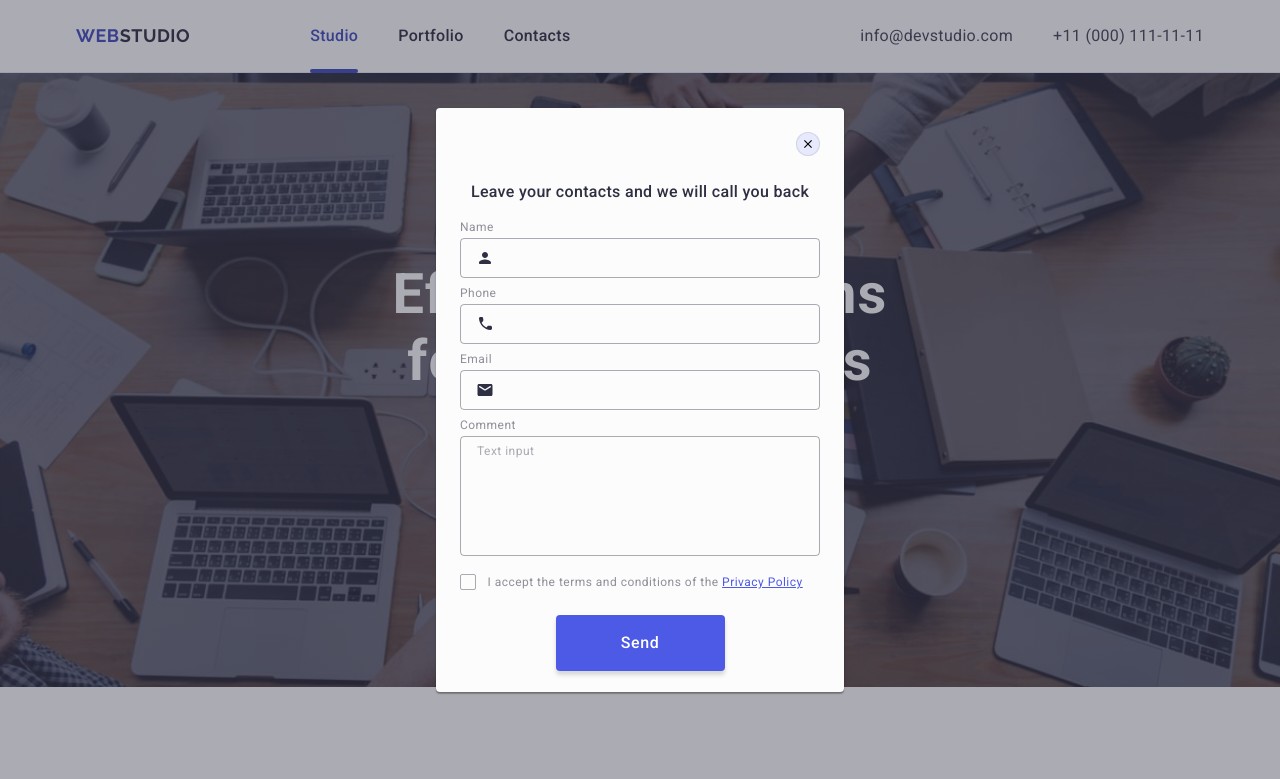
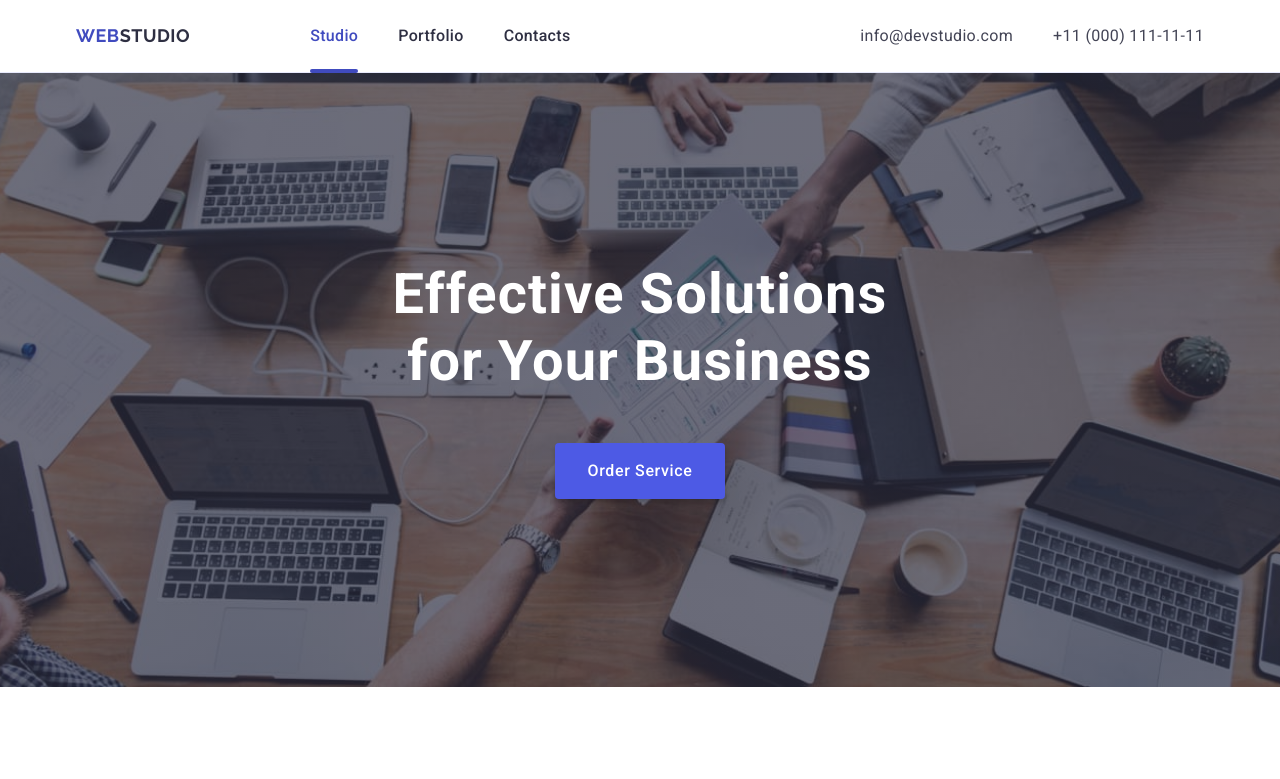
Before and after one commit to AlyonaDmytrenko/goit-markup-hw-06, a plain HTML site: page index.html in a window 1280 px wide. Shown: the top 779 px of the page. Drawn offline with nearby package versions, Linux system fonts and the light colour scheme.

Commit message:
M6 ДЗ 6

```diff
--- a/css/styles.css
+++ b/css/styles.css
@@ -372,8 +372,6 @@ img {
   margin: 0 auto;
   margin-bottom: 48px;
 }
-
-/* max-width для моб версси тайтл посмотреть */
 
 .hero-button {
   color: #fff;
@@ -1057,7 +1055,9 @@ img {
   .header-list {
     display: flex;
   }
-
+  .header-navigation {
+    padding-right: 121px;
+  }
   .header-address {
     display: block;
     flex-direction: column;
--- a/index.html
+++ b/index.html
@@ -836,7 +836,7 @@
         </div>
       </div>
     </footer>
-    <div class="hero-backdrop is-open">
+    <div class="hero-backdrop">
       <div class="hero-modal">
         <button type="button" class="modal-button">
           <svg class="modal-button-icon" width="8" height="8">
```
